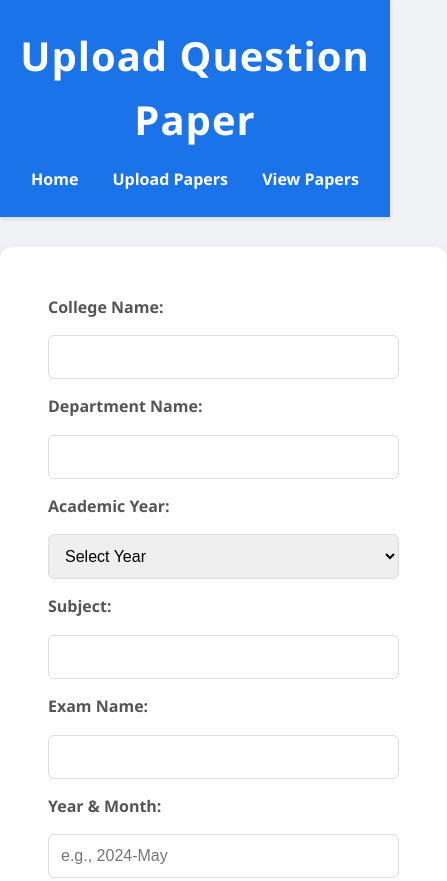
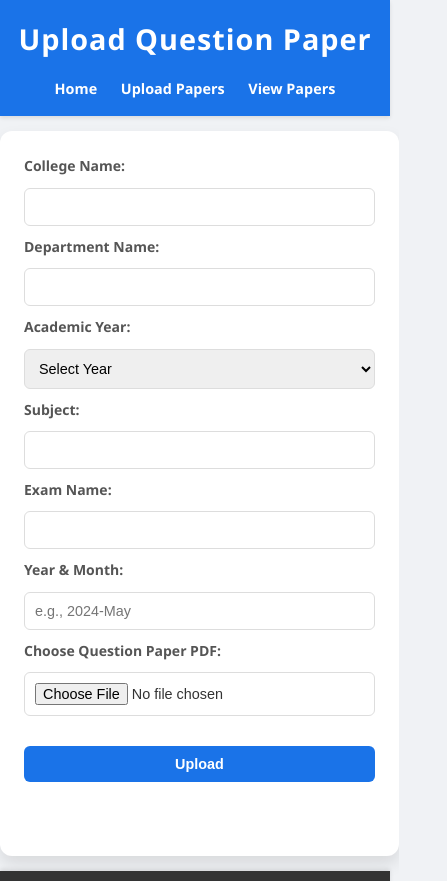
Before and after one commit to PRATAPSANAP1/Q-Paper, a plain HTML site: page Q Paper/upload.html in a window 390 px wide. Shown: the top 881 px of the page, 447 px wide, since content can reach past the window. Drawn offline with Linux system fonts and the light colour scheme.

Commit message:
Update style.css

```diff
--- a/Q Paper/style.css
+++ b/Q Paper/style.css
@@ -229,4 +229,74 @@ footer {
   color: #fff;
   margin-top: auto;
   box-shadow: 0 -2px 4px rgba(0, 0, 0, 0.1);
+
 }
+
+@media (max-width: 768px) {
+  /* General */
+  body {
+    font-size: 14px;
+  }
+
+  /* Header */
+  header {
+    padding: 1rem 0.5rem;
+  }
+
+  header h1 {
+    font-size: 1.8rem;
+  }
+
+  nav a {
+    margin: 0 10px;
+    font-size: 0.9rem;
+  }
+
+  /* Main Content */
+  main {
+    padding: 1.5rem;
+    margin: 15px auto;
+  }
+
+  .welcome-section h2 {
+    font-size: 1.5rem;
+  }
+
+  .welcome-section p {
+    font-size: 1rem;
+  }
+
+  /* Forms */
+  form {
+    gap: 10px;
+  }
+
+  input[type="text"],
+  input[type="number"],
+  input[type="file"],
+  select,
+  button,
+  .btn {
+    font-size: 0.9rem;
+    padding: 10px;
+  }
+
+  /* Breadcrumbs */
+  .breadcrumbs {
+    font-size: 0.9rem;
+  }
+
+  /* List Items */
+  .list-container h3,
+  .list-container h4 {
+    font-size: 1.1rem;
+  }
+
+  .paper-item {
+    padding: 10px;
+  }
+
+  .paper-item h5 {
+    font-size: 0.9rem;
+  }
+}
```
